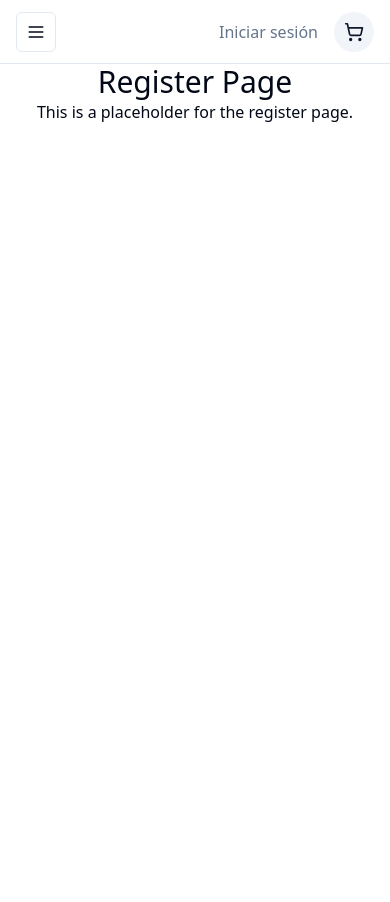
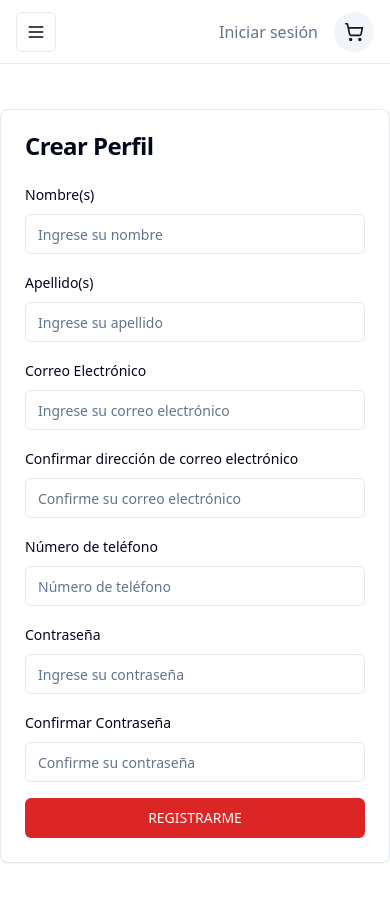
Before and after one commit to GPT-Engineer-App/lunch-shop-mobile, a React (Vite) app: page /register in a window 390 px wide. Shown: the top 902 px of the page. Before the commit the page ends 844 px from the top, so only its background shows below. Built offline with nearby package versions, Linux system fonts and the light colour scheme.

Commit message:
Adjusted the register screen to include fields for first name, last name, email, confirm email, phone number, password, and confirm password. Added a register button.

```diff
--- a/src/pages/Register.jsx
+++ b/src/pages/Register.jsx
@@ -1,8 +1,135 @@
+import { useForm } from "react-hook-form";
+import { zodResolver } from "@hookform/resolvers/zod";
+import { z } from "zod";
+import { Button } from "@/components/ui/button";
+import { Input } from "@/components/ui/input";
+import { Form, FormControl, FormField, FormItem, FormLabel, FormMessage } from "@/components/ui/form";
+import { Card, CardContent, CardHeader, CardTitle } from "@/components/ui/card";
+
+const registerSchema = z.object({
+  firstName: z.string().min(1, "First name is required"),
+  lastName: z.string().min(1, "Last name is required"),
+  email: z.string().email("Invalid email address").min(1, "Email is required"),
+  confirmEmail: z.string().email("Invalid email address").min(1, "Confirm email is required"),
+  phoneNumber: z.string().min(1, "Phone number is required"),
+  password: z.string().min(8, "Password must be at least 8 characters"),
+  confirmPassword: z.string().min(8, "Confirm password must be at least 8 characters"),
+});
+
 const Register = () => {
+  const form = useForm({
+    resolver: zodResolver(registerSchema),
+  });
+
+  const onSubmit = (values) => {
+    console.log(values);
+  };
+
   return (
-    <div className="text-center">
-      <h1 className="text-3xl">Register Page</h1>
-      <p>This is a placeholder for the register page.</p>
+    <div className="flex items-center justify-center min-h-screen">
+      <Card className="w-full max-w-md">
+        <CardHeader>
+          <CardTitle>Crear Perfil</CardTitle>
+        </CardHeader>
+        <CardContent>
+          <Form {...form}>
+            <form onSubmit={form.handleSubmit(onSubmit)} className="space-y-4">
+              <FormField
+                control={form.control}
+                name="firstName"
+                render={({ field }) => (
+                  <FormItem>
+                    <FormLabel>Nombre(s)</FormLabel>
+                    <FormControl>
+                      <Input placeholder="Ingrese su nombre" {...field} />
+                    </FormControl>
+                    <FormMessage />
+                  </FormItem>
+                )}
+              />
+              <FormField
+                control={form.control}
+                name="lastName"
+                render={({ field }) => (
+                  <FormItem>
+                    <FormLabel>Apellido(s)</FormLabel>
+                    <FormControl>
+                      <Input placeholder="Ingrese su apellido" {...field} />
+                    </FormControl>
+                    <FormMessage />
+                  </FormItem>
+                )}
+              />
+              <FormField
+                control={form.control}
+                name="email"
+                render={({ field }) => (
+                  <FormItem>
+                    <FormLabel>Correo Electrónico</FormLabel>
+                    <FormControl>
+                      <Input placeholder="Ingrese su correo electrónico" {...field} />
+                    </FormControl>
+                    <FormMessage />
+                  </FormItem>
+                )}
+              />
+              <FormField
+                control={form.control}
+                name="confirmEmail"
+                render={({ field }) => (
+                  <FormItem>
+                    <FormLabel>Confirmar dirección de correo electrónico</FormLabel>
+                    <FormControl>
+                      <Input placeholder="Confirme su correo electrónico" {...field} />
+                    </FormControl>
+                    <FormMessage />
+                  </FormItem>
+                )}
+              />
+              <FormField
+                control={form.control}
+                name="phoneNumber"
+                render={({ field }) => (
+                  <FormItem>
+                    <FormLabel>Número de teléfono</FormLabel>
+                    <FormControl>
+                      <Input placeholder="Número de teléfono" {...field} />
+                    </FormControl>
+                    <FormMessage />
+                  </FormItem>
+                )}
+              />
+              <FormField
+                control={form.control}
+                name="password"
+                render={({ field }) => (
+                  <FormItem>
+                    <FormLabel>Contraseña</FormLabel>
+                    <FormControl>
+                      <Input type="password" placeholder="Ingrese su contraseña" {...field} />
+                    </FormControl>
+                    <FormMessage />
+                  </FormItem>
+                )}
+              />
+              <FormField
+                control={form.control}
+                name="confirmPassword"
+                render={({ field }) => (
+                  <FormItem>
+                    <FormLabel>Confirmar Contraseña</FormLabel>
+                    <FormControl>
+                      <Input type="password" placeholder="Confirme su contraseña" {...field} />
+                    </FormControl>
+                    <FormMessage />
+                  </FormItem>
+                )}
+              />
+              <Button type="submit" className="w-full bg-red-600">REGISTRARME</Button>
+            </form>
+          </Form>
+        </CardContent>
+      </Card>
     </div>
   );
 };
```
